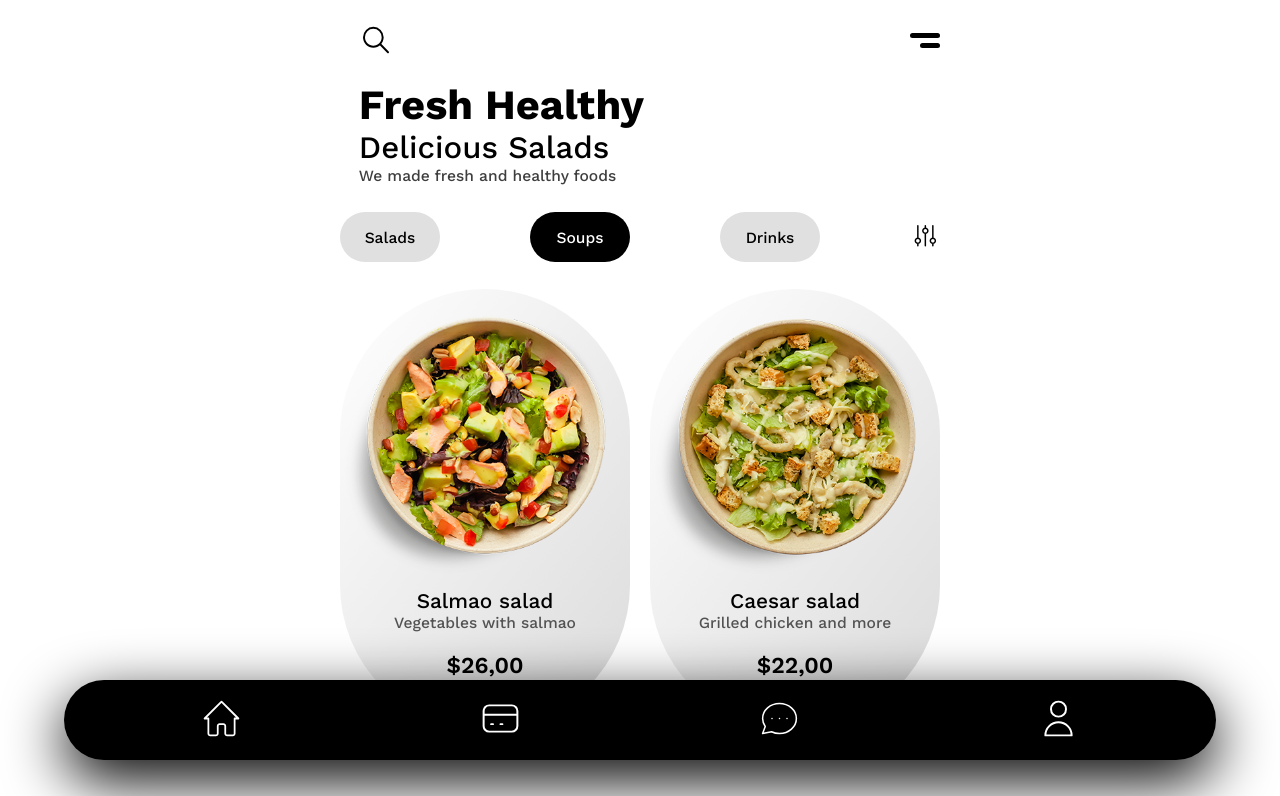
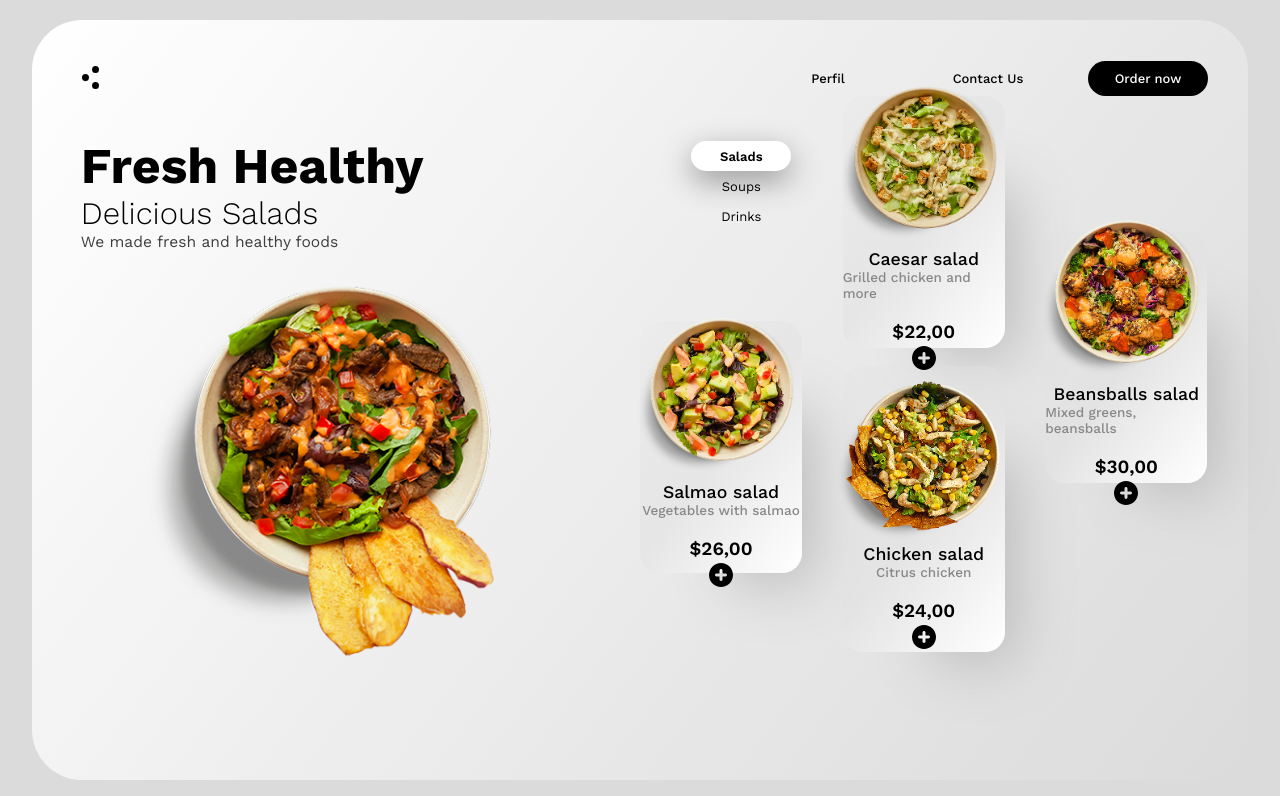
Before and after one commit to lucasfelixc/saladoo, a website: page src/views/index.html in a window 1280 px wide. Shown: the top 796 px of the page. Drawn offline with nearby package versions, Linux system fonts and the light colour scheme.

Commit message:
Finalization of the interface, responsive for mobile, tablet and desktop

```diff
--- a/public/style/partials/initialPage.css
+++ b/public/style/partials/initialPage.css
@@ -5,6 +5,10 @@
     display: flex;
     justify-content: space-between;
     align-items: center;
+}
+
+header .logo {
+    display: none;
 }
 
 header img {
@@ -45,7 +49,7 @@ main .index h1 {
 }
 
 main .index h2 {
-    font: 400 3rem 'Work sans';
+    font: 300 3rem 'Work sans';
     padding: 0 0 0 1.8rem;
 }
 
@@ -63,7 +67,7 @@ main .options {
     align-items: center;
 }
 
-main .options button {
+main .options .btnOptions {
     display: flex;
     justify-content: center;
     align-items: center;
@@ -81,6 +85,10 @@ main .options button {
     border: none;
     border-radius: 40px;
     outline: none;
+
+    cursor: pointer;
+
+    transition: 0.3s;
 }
 
 main .options .select {
@@ -111,7 +119,7 @@ main .options img {
     height: 30px;
 }
 
-main .plates {
+main .area {
     width: 100%;
 
     display: grid;
@@ -119,7 +127,7 @@ main .plates {
     grid-gap: 20px;
 }
 
-main .plates .salad {
+main .salad {
     display: flex;
     justify-content: space-between;
     align-items: center;
@@ -132,7 +140,7 @@ main .plates .salad {
 
 }
 
-main .plates .salad .saladImg {
+main .salad .saladImg {
     width: 250px;
     height: 250px;
 
@@ -141,12 +149,12 @@ main .plates .salad .saladImg {
     transition: 0.3s;
 }
 
-main .plates .salad:hover .saladImg {
+main .salad:hover .saladImg {
     width: 270px;
     height: 270px;
 }
 
-main .plates .salad .texts {
+main .salad .texts {
     width: auto;
     height: 250px;
 
@@ -157,21 +165,21 @@ main .plates .salad .texts {
     transform: translateX(-50px);
 }
 
-main .plates .salad h3 {
+main .salad h3 {
     font: 500 2rem 'Work sans'
 }
 
-main .plates .salad p {
+main .salad p {
     font: 400 1.5rem 'Work sans';
     color: #535353;
 }
 
-main .plates .salad strong {
+main .salad strong {
     font: 600 2.2rem 'Work sans';
     padding: 20px 0 0 0;
 }
 
-main .plates .salad button {
+main .salad button {
     background: none;
     border: none;
     outline: none;
@@ -182,14 +190,14 @@ main .plates .salad button {
 }
 
 
-main .plates .salad button img {
+main .salad button img {
     width: 30px;
     height: 30px;
 
     order: 1;
 }
 
-main .plates .spaceFooter {
+main .spaceFooter {
     width: 100%;
     height: 100px;
 }
@@ -224,7 +232,7 @@ footer .navBar ul {
     height: 100%;
 
     display: flex;
-    justify-content: space-between;
+    justify-content: space-evenly;
     align-items: center;
 }
 
@@ -242,14 +250,15 @@ footer .navBar img {
         font-size: 65%;
     }
 
-    main .plates {
+    main .area {
         width: 100%;
 
         display: grid;
-        grid-template-columns: repeat(2, minmax(250px, 2fr));
+        grid-template-columns: repeat(1, minmax(250px, 2fr));
+        grid-gap: 20px;
     }
 
-    main .plates .salad {
+    main .salad {
         width: 100%;
         height: 90%;
 
@@ -261,7 +270,7 @@ footer .navBar img {
         align-items: center;
     }
 
-    main .plates .salad .saladImg {
+    main .salad .saladImg {
         width: 300px;
         height: 300px;
 
@@ -269,12 +278,12 @@ footer .navBar img {
 
     }
 
-    main .plates .salad:hover .saladImg {
+    main .salad:hover .saladImg {
         width: 320px;
         height: 320px;
     }
 
-    main .plates .salad .texts {
+    main .salad .texts {
         width: auto;
         height: auto;
 
@@ -282,7 +291,7 @@ footer .navBar img {
         transform: translateX(0px);
     }
 
-    main .plates .salad button {
+    main .salad button {
         width: auto;
         height: 100px;
 
@@ -294,3 +303,295 @@ footer .navBar img {
         height: 45px;
     }
 }
+
+@media (min-width: 1024px) {
+    body {
+        background: #DBDBDB;
+    }
+
+    #container {
+        width: 95%;
+        height: calc(100% - 40px);
+        top: 20px;
+
+        background: linear-gradient(127.53deg, #FFFFFF 0%, rgba(237, 237, 237, 0.7) 63.9%, rgba(219, 219, 219, 0.1) 100%);
+
+        border-radius: 50px;
+
+        max-width: none;
+    }
+
+    #container header {
+        width: 100%;
+        height: 10%;
+
+        display: flex;
+        justify-content: space-between;
+        align-items: flex-end;
+    }
+
+    header .logo {
+        display: flex;
+
+        width: 37px;
+        height: 37px;
+
+        margin: 0 0 0 30px;
+    }
+
+    header ul {
+        width: auto;
+        height: auto;
+
+        display: flex;
+        justify-content: space-between;
+    }
+
+    header ul li {
+        display: flex;
+
+        margin: 0 40px 0 0;
+    }
+
+    header ul a {
+        text-decoration: none;
+    }
+
+    header ul .btn {
+        display: flex;
+        justify-content: center;
+        align-items: center;
+
+        width: 120px;
+        height: 35px;
+
+        font: 500 13px 'Work sans';
+        color: #000000;
+
+        border-radius: 20px;
+
+        transition: 0.3s;
+    }
+
+    header ul .btn:hover {
+        background-color: #d6d6d6;
+    }
+
+    header ul .btn.select {
+        display: flex;
+        justify-content: center;
+        align-items: center;
+
+        width: 120px;
+        height: 35px;
+
+        background-color: #000000;
+
+        font: 500 13px 'Work sans';
+        color: #ffffff;
+
+        transition: 0.3s;
+    }
+
+    header ul .btn.select:hover {
+        background-color: #2b2b2b;
+    }
+
+    header .search {
+        display: none;
+    }
+
+    header .barries {
+        display: none;
+    }
+
+    #container main {
+        display: grid;
+        grid-template-columns: 1fr 1fr;
+        grid-template-areas: "index products";
+    }
+
+    main .index {
+        grid-area: index;
+
+        margin: 40px 0 0 0;
+    }
+
+    main .index h1 {
+        font: 700 50px 'Work sans';
+        margin: 0 0 0 30px;
+    }
+
+    main .index h2 {
+        margin: 0 0 0 30px;
+    }
+
+    main .index p {
+        margin: 0 0 0 30px;
+    }
+
+    main .index .mainImg {
+        display: flex;
+        justify-content: center;
+    }
+
+    main .index .mainImg img {
+        width: 430px;
+        height: 430px;
+    }
+
+    main .options {
+        grid-column-start: 1;
+        grid-column-end: 1;
+        grid-row-start: 2;
+        grid-row-end: 4;
+
+        width: auto;
+
+        display: flex;
+        flex-direction: column;
+        justify-content: flex-start;
+        align-items: center;
+    }
+
+    main .options .btnOptions {
+        display: flex;
+        justify-content: center;
+        align-items: center;
+
+        background: none;
+
+        width: 100px;
+        height: 30px;
+
+        background: none;
+
+        font: 400 13px 'Work sans';
+        color: black;
+
+        border: none;
+        border-radius: 40px;
+        outline: none;
+    }
+
+    main .options .select {
+        display: flex;
+        justify-content: center;
+        align-items: center;
+
+        width: 100px;
+        height: 30px;
+
+        background-color: #ffffff;
+
+        font: 600 13px 'Work sans';
+        color: black;
+
+        border-radius: 40px;
+
+        box-shadow: 0px 10px 30px #979797;
+
+        transition: 0.3s;
+    }
+
+    main .options .adj {
+        display: none;
+    }
+
+    main .area {
+        display: grid;
+        grid-template-columns: 1fr 1fr 1fr;
+        grid-template-rows: repeat(12, 45px);
+        grid-gap: 0;
+    }
+
+    main .area .options, main .area .salmao{
+        grid-column-start: 1;
+        grid-column-end: 1;
+    }
+
+    main {
+        display: flex;
+    }
+
+    main .salad {
+        width: 80%;
+        height: 80%;
+
+        background: linear-gradient(127.53deg, rgba(219, 219, 219, 0.1) 0%, rgba(226, 226, 226, 0.5) 51.56%, #FFFFFF 99.99%, #DBDBDB 100%, #DBDBDB 100%);
+
+        border-radius: 20px;
+        box-shadow: 50px 50px 60px -40px #b9b9b9;
+
+        transition: 0.35s;
+    }
+
+    main .salmao {
+        grid-column-start: 1;
+        grid-column-end: 1;
+        grid-row-start: 6;
+        grid-row-end: 13;
+    }
+
+    main .caesar {
+        grid-column-start: 2;
+        grid-column-end: 2;
+        grid-row-start: 1;
+        grid-row-end: 8;
+    }
+
+    main .chicken {
+        grid-column-start: 2;
+        grid-column-end: 2;
+        grid-row-start: 7;
+        grid-row-end: 14;
+    }
+
+    main .beansballs {
+        grid-column-start: 3;
+        grid-column-end: 3;
+        grid-row-start: 4;
+        grid-row-end: 11;
+    }
+
+    main .salad .saladImg {
+        width: 180px;
+        height: 180px;
+    }
+
+    main .salad:hover {
+        background-color: #FFFFFF;
+    }
+
+    main .salad:hover .saladImg {
+        width: 183px;
+        height: 183px;
+    }
+
+    main .salad .texts {
+        display: flex;
+        flex-direction: column;
+        /* justify-content: space-evenly; */
+    }
+
+    main .salad .texts h3 {
+        font: 500 1.7rem 'Work sans';
+    }
+
+    main .salad .texts p {
+        font: 500 1.3rem 'Work sans';
+        color: #888888
+    }
+
+    main .salad .texts strong {
+        font: 600 1.8rem 'Work sans';
+    }
+
+    main .spaceFooter {
+        display: none;
+    }
+
+    #container footer {
+        display: none;
+    }
+}
--- a/src/views/index.html
+++ b/src/views/index.html
@@ -7,18 +7,24 @@
 
     <link rel="stylesheet" href="/style/style.css">
     <link rel="stylesheet" href="/style/partials/initialPage.css">
-    <link href="https://fonts.googleapis.com/css2?family=Work+Sans:wght@500;600;700;900&display=swap" rel="stylesheet">
+    <link href="https://fonts.googleapis.com/css2?family=Work+Sans:wght@300;400;500;600;700;900&display=swap" rel="stylesheet">
 </head>
 <body>
     <div id="container">
         <header>
-            <img src="/images/search.svg" alt="Procurar">
+            <img class="search" src="/images/search.svg" alt="Procurar">
+            <img class="logo" src="/images/logo.svg" alt="logo">
 
             <ul>
-                <li class="first"><a href="#" class="aboutUs">About Us</a></li>
-                <li class="second"><a href="#" class="ourBlog">Our blog</a></li>
-                <li class="thirdy"><a href="#" class="ourShop">Our shop</a></li>
-                <li class="fourth"><a href="#" class="orderNow">Order now</a></li>
+                <li>
+                    <a href="#"><div class="btn">Perfil</div></a>
+                </li>
+                <li>
+                    <a href="#"><div class="btn">Contact Us</div></a>
+                </li>
+                <li>
+                    <a href="#"><div class="btn select">Order now</div></a>
+                </li>
             </ul>
 
             <div class="barries">
@@ -34,16 +40,17 @@
                 <p>We made fresh and healthy foods</p>
 
                 <div class="mainImg">
-                    <img src="/images/main-salad.png" alt="Main salad">
+                    <img src="/images/steak.png" alt="Main salad">
                 </div>
             </div>
 
+            <div class="area">
                 <div class="options">
                     <div class="salads">
-                    <button class="btnOptions">Salads</button>
+                        <button class="btnOptions select">Salads</button>
                     </div>
                     <div class="soups">
-                    <button class="btnOptions select">Soups</button>
+                        <button class="btnOptions">Soups</button>
                     </div>
                     <div class="drinks">
                         <button class="btnOptions">Drinks</button>
@@ -53,7 +60,6 @@
 
                 </div>
 
-            <div class="plates">
                 <div class="salad salmao">
                     <img class="saladImg" src="/images/salmao.png" alt="Mix salad">
                     <div class="texts">
@@ -81,11 +87,11 @@
                     </div>
                     <button><img src="/images/plus.svg" alt="Add"></button>
                 </div>
-                <div class="salad steak">
-                    <img class="saladImg" src="/images/steak.png" alt="Green salad">
+                <div class="salad beansballs">
+                    <img class="saladImg" src="/images/beansballs.png" alt="Green salad">
                     <div class="texts">
-                        <h3>Steak salad</h3>
-                        <p>Grilled beef filled</p>
+                        <h3>Beansballs salad</h3>
+                        <p>Mixed greens, beansballs</p>
                         <strong>$30,00</strong>
                     </div>
                     <button><img src="/images/plus.svg" alt="Add"></button>
```
Also changed, not shown: README.md (added), public/images/beansballs.png (added), 1 other file. Lines whose indentation alone changed are shown as unchanged.
